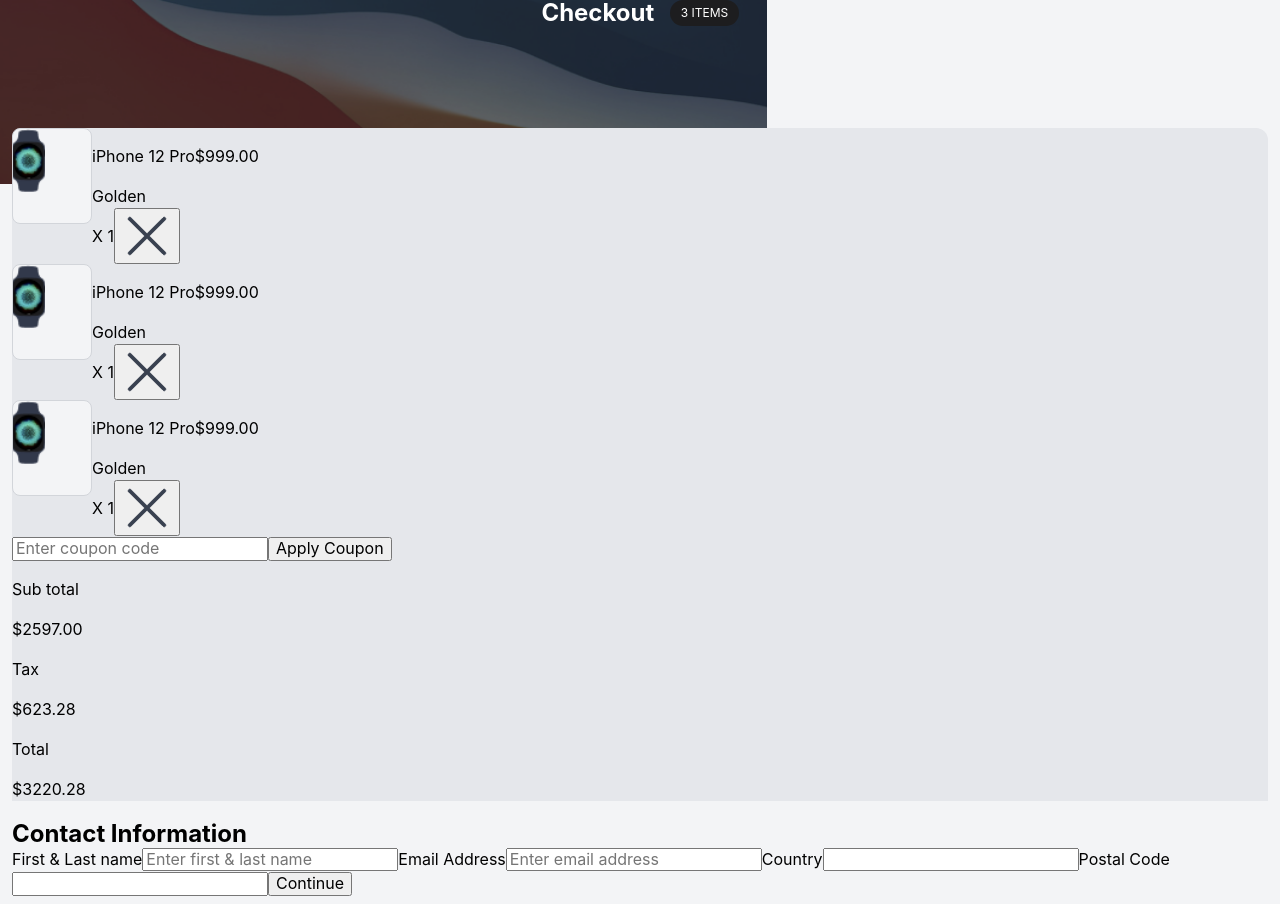
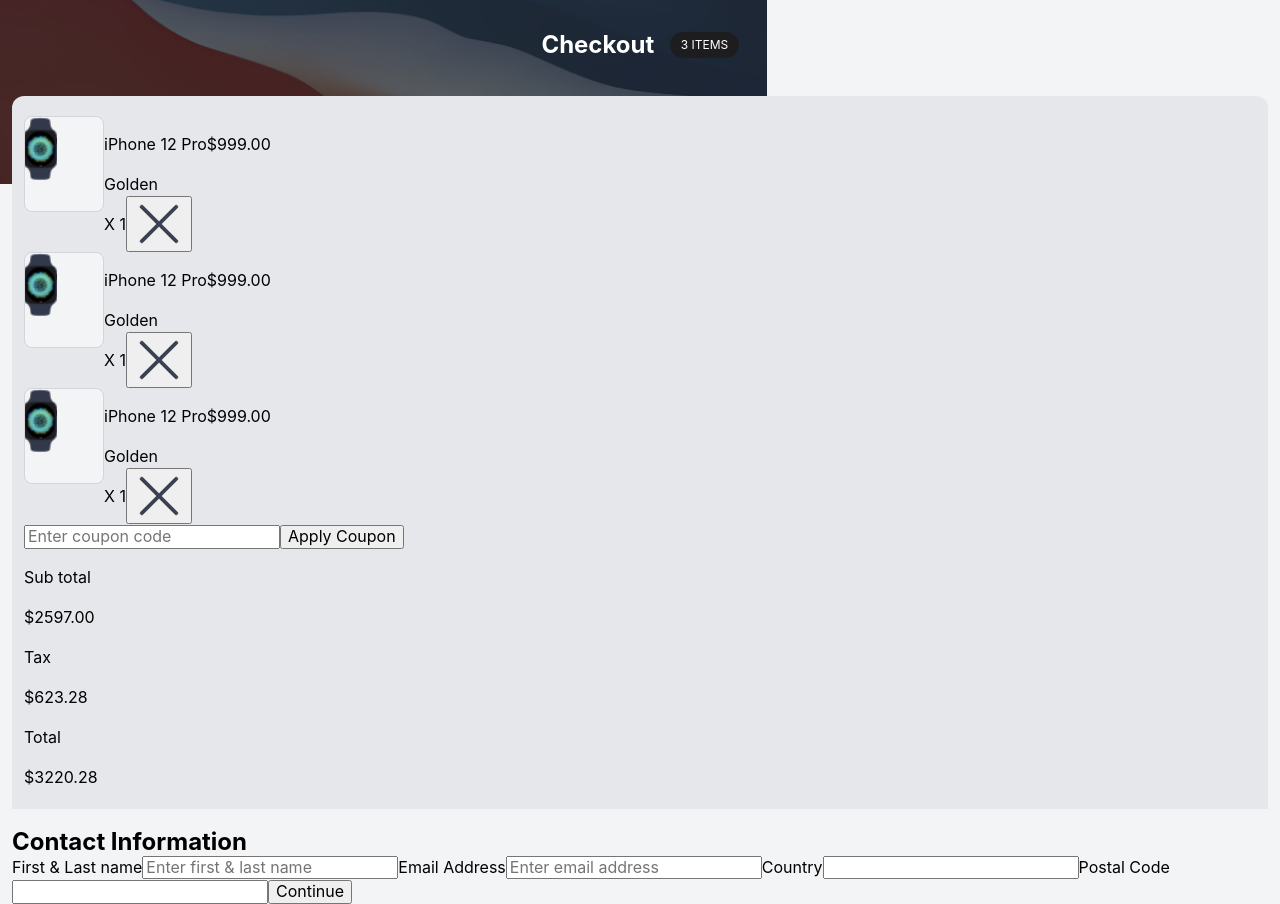
Before and after one commit to Massa-Albani4/apple-shop-checkout, a React (Vite) app: page / in a window 1280 px wide. Built offline with nearby package versions, Linux system fonts and the light colour scheme; a web font is replaced by a local one.

Commit message:
Fix main container and header margin

```diff
--- a/src/sass/layouts/_cart.scss
+++ b/src/sass/layouts/_cart.scss
@@ -2,7 +2,7 @@
 
 .app__main {
   position: absolute;
-  top: 8rem;
+  top: 6rem;
   padding: 0 0.75rem 0 0.75rem;
 
   &__checkout__items-container__item {
@@ -15,6 +15,7 @@
   width: 100%;
   background-color: map-get(colors.$colors, gray-400);
   border-radius: 0.75rem 0.75rem 0 0;
+  padding: 1.25rem 0.75rem 1.25rem 0.75rem;
 
   &__items {
     width: 3rem;
--- a/src/sass/layouts/_header.scss
+++ b/src/sass/layouts/_header.scss
@@ -2,6 +2,7 @@
 
 .header {
   position: absolute;
+  top: 2rem;
   display: flex;
   flex-direction: row;
   justify-content: center;
```
